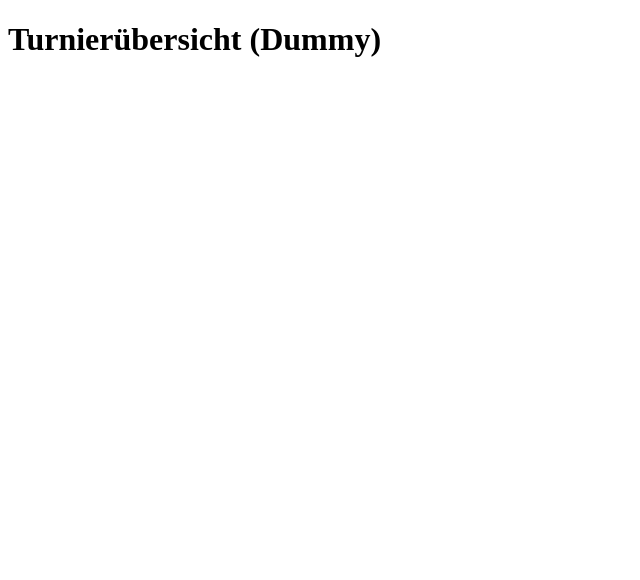
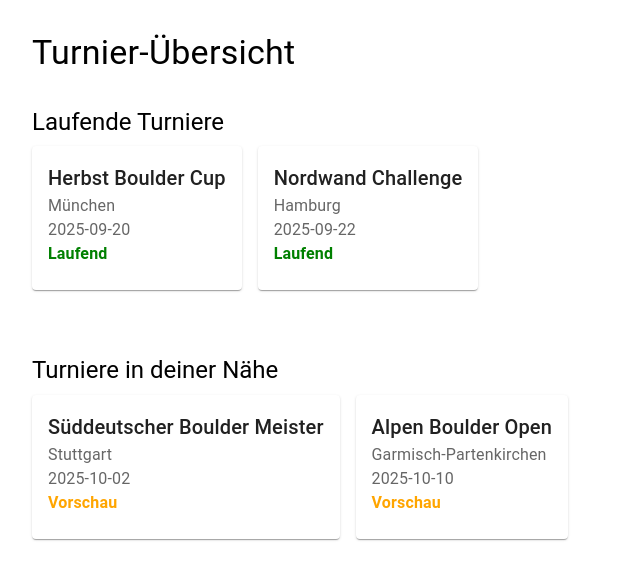
Before and after one commit to JonasFlachmann/ClimbingTurnamentAppPublic, a Next.js app: page /tournament-overview in a window 1280 px wide. Shown: the top 580 px of the page, without its empty margins (0-640 px from the left). Built offline with nearby package versions, Linux system fonts and the light colour scheme.

Commit message:
Update tournament-overview.tsx

```diff
--- a/pages/tournament-overview.tsx
+++ b/pages/tournament-overview.tsx
@@ -1,7 +1,94 @@
-export default function TournamentOverview() {
+import React from "react";
+import { Card, CardContent, Typography, Grid, Box } from "@mui/material";
+
+// Mock-Daten für Turniere
+const currentTournaments = [
+  {
+    id: 1,
+    name: "Herbst Boulder Cup",
+    location: "München",
+    date: "2025-09-20",
+    status: "Laufend",
+  },
+  {
+    id: 2,
+    name: "Nordwand Challenge",
+    location: "Hamburg",
+    date: "2025-09-22",
+    status: "Laufend",
+  },
+];
+
+const nearbyTournaments = [
+  {
+    id: 3,
+    name: "Süddeutscher Boulder Meister",
+    location: "Stuttgart",
+    date: "2025-10-02",
+    status: "Vorschau",
+  },
+  {
+    id: 4,
+    name: "Alpen Boulder Open",
+    location: "Garmisch-Partenkirchen",
+    date: "2025-10-10",
+    status: "Vorschau",
+  },
+];
+
+// Card-Komponente für Turnier
+const TournamentCard = ({ tournament }: { tournament: any }) => (
+  <Card sx={{ marginBottom: 2 }}>
+    <CardContent>
+      <Typography variant="h6">{tournament.name}</Typography>
+      <Typography color="text.secondary">{tournament.location}</Typography>
+      <Typography color="text.secondary">{tournament.date}</Typography>
+      <Typography
+        sx={{
+          fontWeight: "bold",
+          color: tournament.status === "Laufend" ? "green" : "orange",
+        }}
+      >
+        {tournament.status}
+      </Typography>
+    </CardContent>
+  </Card>
+);
+
+const TournamentOverview: React.FC = () => {
   return (
-    <div className="min-h-screen flex items-center justify-center bg-darkgreen">
-      <h1 className="text-white text-3xl">Turnierübersicht (Dummy)</h1>
-    </div>
+    <Box sx={{ padding: 3 }}>
+      <Typography variant="h4" gutterBottom>
+        Turnier-Übersicht
+      </Typography>
+
+      <Box sx={{ marginTop: 4 }}>
+        <Typography variant="h5" gutterBottom>
+          Laufende Turniere
+        </Typography>
+        <Grid container spacing={2}>
+          {currentTournaments.map((tournament) => (
+            <Grid item xs={12} sm={6} md={4} key={tournament.id}>
+              <TournamentCard tournament={tournament} />
+            </Grid>
+          ))}
+        </Grid>
+      </Box>
+
+      <Box sx={{ marginTop: 6 }}>
+        <Typography variant="h5" gutterBottom>
+          Turniere in deiner Nähe
+        </Typography>
+        <Grid container spacing={2}>
+          {nearbyTournaments.map((tournament) => (
+            <Grid item xs={12} sm={6} md={4} key={tournament.id}>
+              <TournamentCard tournament={tournament} />
+            </Grid>
+          ))}
+        </Grid>
+      </Box>
+    </Box>
   );
-}
+};
+
+export default TournamentOverview;
```
